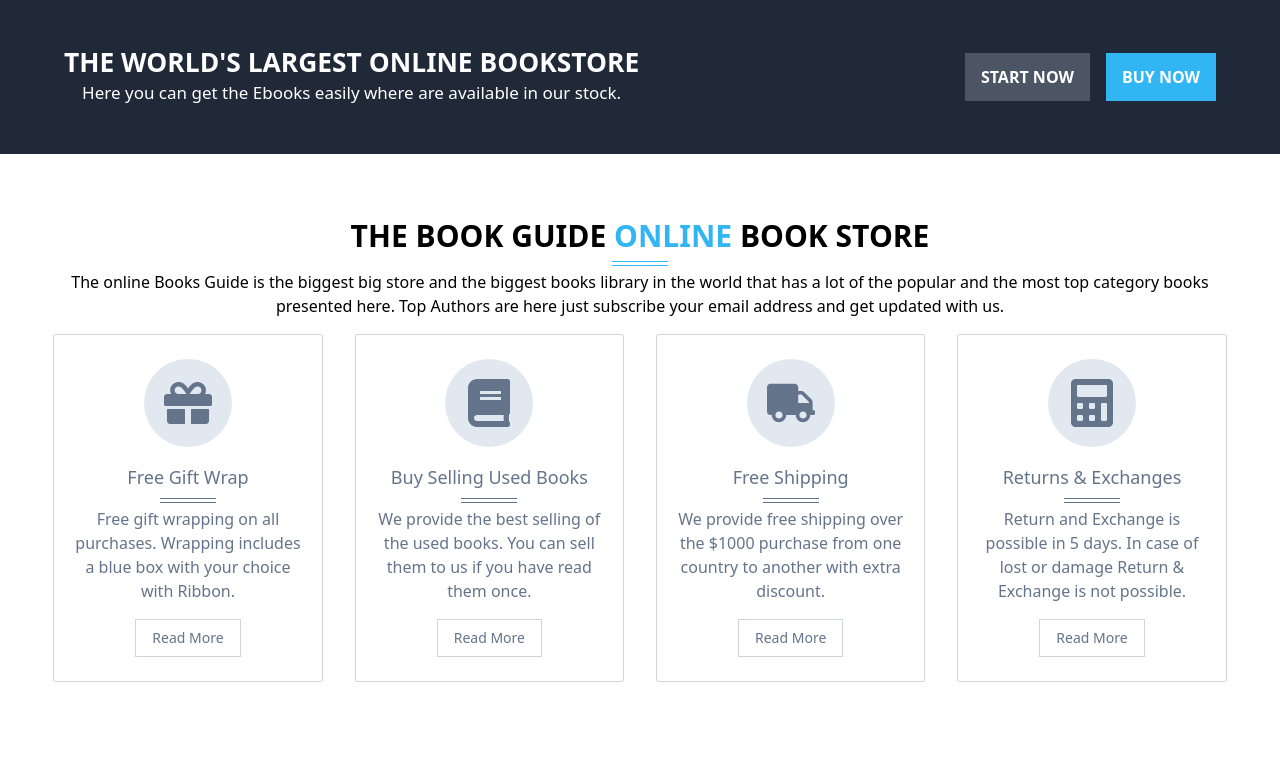
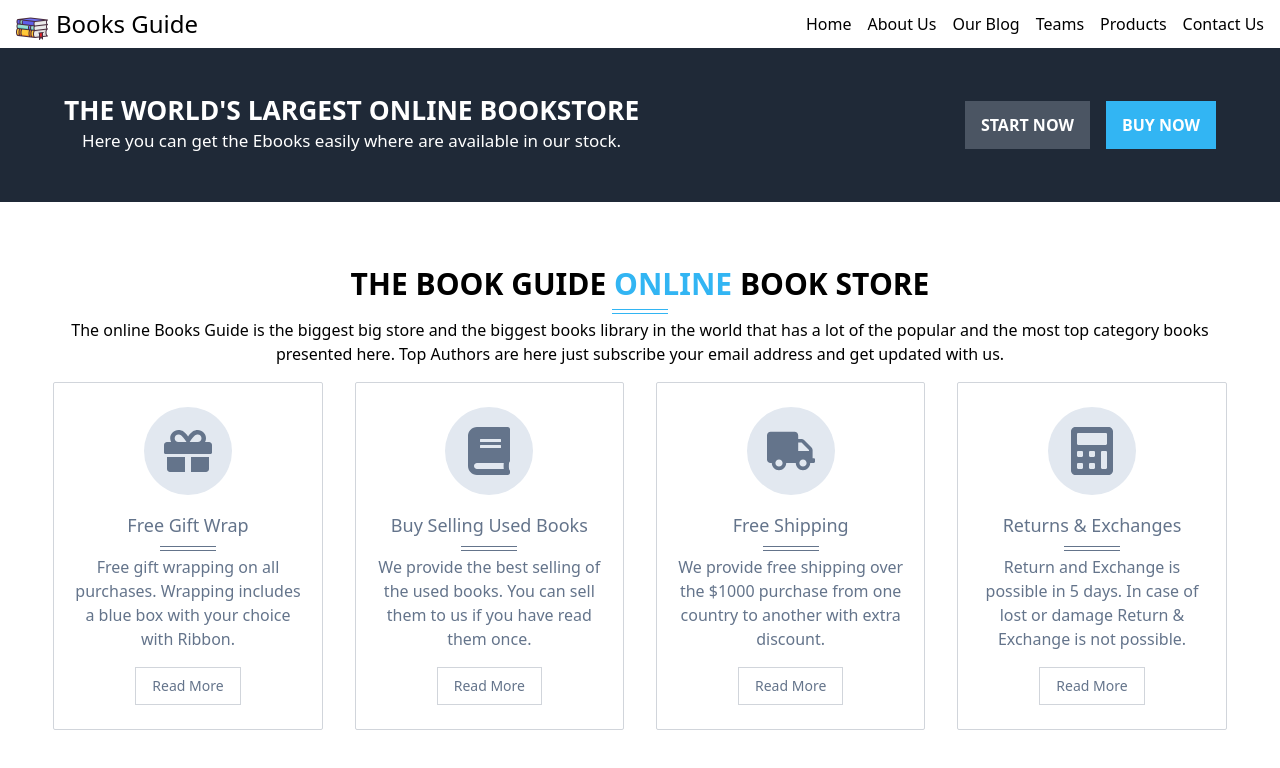
Before and after one commit to emmanuel-cruz-dev/literarium, a React (Vite) app: page / in a window 1280 px wide. Shown: the top 768 px of the page. Built offline with nearby package versions, Linux system fonts and the light colour scheme.

Commit message:
agregando Header

```diff
--- a/src/App.tsx
+++ b/src/App.tsx
@@ -1,10 +1,12 @@
 import "./styles/App.css";
 import MainCards from "./components/MainCards";
 import Banner from "./components/Banner";
+import Header from "./components/Header";
 
 function App() {
   return (
     <>
+      <Header />
       <Banner />
       <MainCards />
     </>
--- /dev/null
+++ b/src/components/Header.tsx
@@ -0,0 +1,42 @@
+import Logo from "../assets/icons/libro.png";
+
+const Header = () => {
+  return (
+    <header>
+      <nav className="flex justify-between items-center py-2 px-4">
+        <div className="flex items-center gap-2">
+          <img
+            className="w-8"
+            src={Logo}
+            alt="Icono de librería, 3 libros apilados uno sobre otro"
+          />
+          <a href="/" className="text-2xl">
+            Books Guide
+          </a>
+        </div>
+        <ul className="flex gap-4">
+          <li>
+            <a href="/">Home</a>
+          </li>
+          <li>
+            <a href="/about">About Us</a>
+          </li>
+          <li>
+            <a href="/blog">Our Blog</a>
+          </li>
+          <li>
+            <a href="/teams">Teams</a>
+          </li>
+          <li>
+            <a href="/products">Products</a>
+          </li>
+          <li>
+            <a href="/contact">Contact Us</a>
+          </li>
+        </ul>
+      </nav>
+    </header>
+  );
+};
+
+export default Header;
```
